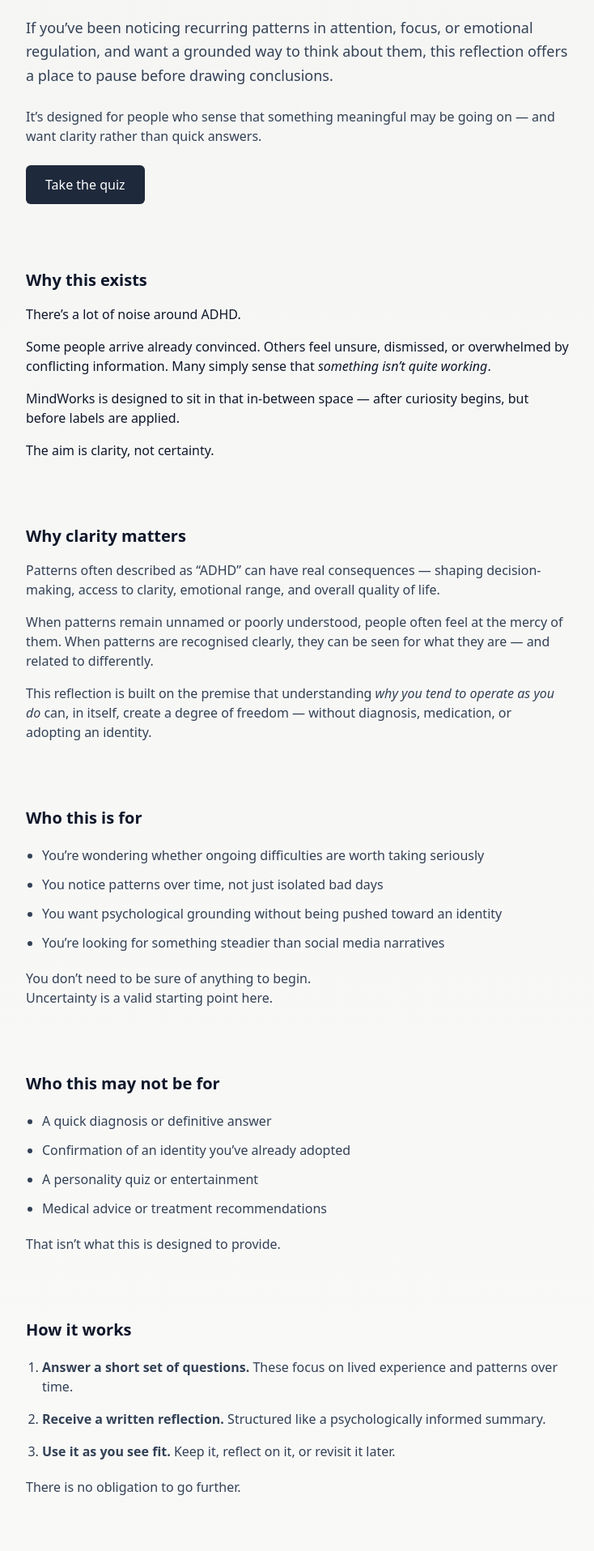
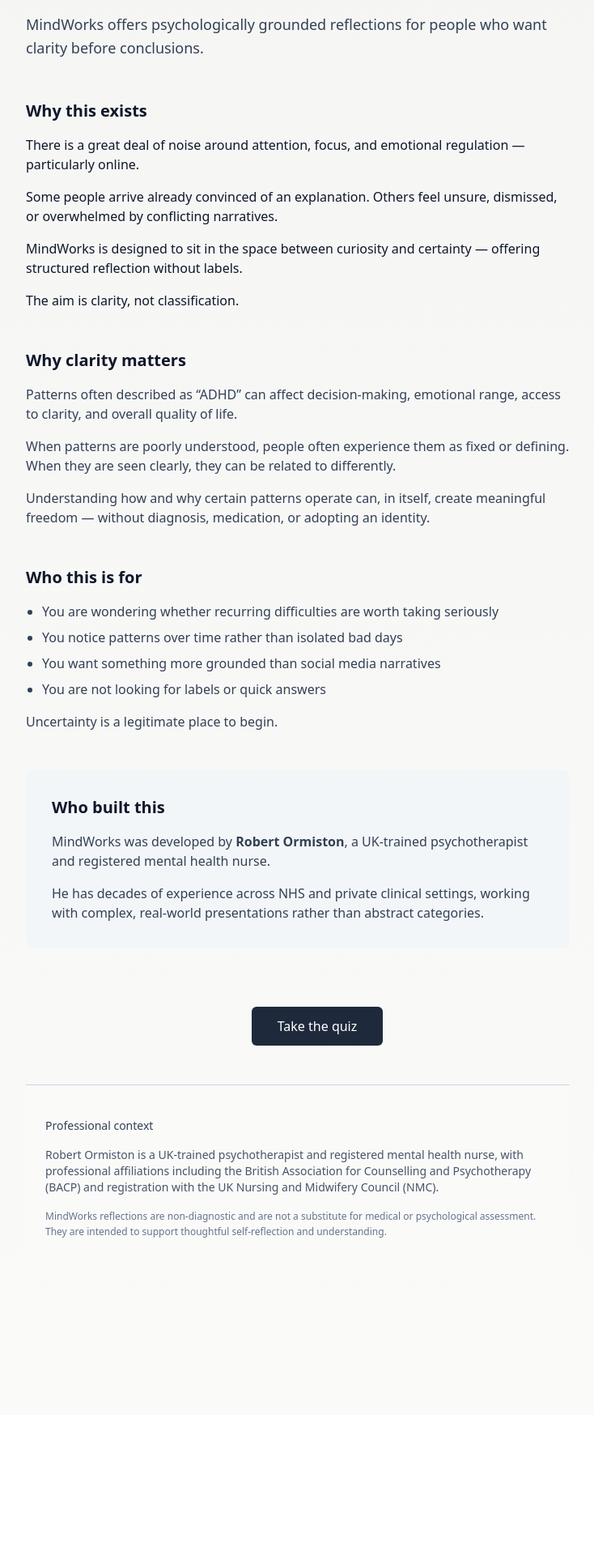
Before and after one commit to stopinder/therapy-orientation-quiz, a Vue app: page /about in a window 1280 px wide. Shown: the part 225-2140 px from the top of the page at 81% size, without its empty margins (248-982 px from the left). After the commit the page ends 1972 px from the top, so only its background shows below. Built offline with nearby package versions, Linux system fonts and the light colour scheme; no server answers.

Commit message:
Tighten About page spacing, center CTA, format footer

```diff
--- a/src/views/About.vue
+++ b/src/views/About.vue
@@ -1,51 +1,40 @@
 <template>
   <main class="min-h-screen bg-gradient-to-b from-stone-100 to-stone-50 px-6 pt-12 pb-20">
-    <div class="max-w-3xl mx-auto px-6 pt-8 pb-24 space-y-20">
+    <div class="max-w-3xl mx-auto px-6 pt-8 pb-24 space-y-12">
 
       <!-- HERO -->
-      <section class="space-y-6">
+      <section class="space-y-5">
         <h1 class="text-3xl md:text-4xl font-semibold tracking-tight">
           A structured psychological reflection — built to be taken seriously
         </h1>
 
         <p class="text-lg leading-relaxed text-slate-700 max-w-2xl">
-          If you’ve been noticing recurring patterns in attention, focus, or emotional regulation,
-          and want a grounded way to think about them, this reflection offers a place to pause
-          before drawing conclusions.
+          MindWorks offers psychologically grounded reflections for people who want
+          clarity before conclusions.
         </p>
-
-        <p class="text-slate-700 max-w-2xl">
-          It’s designed for people who sense that something meaningful may be going on —
-          and want clarity rather than quick answers.
-        </p>
-
-        <a
-            href="https://gpttherapyassist.lemonsqueezy.com/buy/519426ee-40c5-4fd2-930a-fba4fdd6bf0d?redirect_url=https://therapy-orientation-quiz.vercel.app/gateway?order_id={order_id}"
-            class="inline-block rounded-md bg-slate-800 px-6 py-3 text-white font-medium hover:bg-slate-700 transition"
-        >
-          Take the quiz
-        </a>
       </section>
 
       <!-- WHY THIS EXISTS -->
       <section class="space-y-4 max-w-2xl">
         <h2 class="text-xl font-semibold">Why this exists</h2>
 
-        <p>There’s a lot of noise around ADHD.</p>
-
         <p>
-          Some people arrive already convinced. Others feel unsure, dismissed, or overwhelmed
-          by conflicting information. Many simply sense that
-          <em>something isn’t quite working</em>.
+          There is a great deal of noise around attention, focus, and emotional regulation —
+          particularly online.
         </p>
 
         <p>
-          MindWorks is designed to sit in that in-between space —
-          after curiosity begins, but before labels are applied.
+          Some people arrive already convinced of an explanation. Others feel unsure,
+          dismissed, or overwhelmed by conflicting narratives.
+        </p>
+
+        <p>
+          MindWorks is designed to sit in the space between curiosity and certainty —
+          offering structured reflection without labels.
         </p>
 
         <p class="font-medium">
-          The aim is clarity, not certainty.
+          The aim is clarity, not classification.
         </p>
       </section>
 
@@ -54,110 +43,89 @@
         <h2 class="text-xl font-semibold">Why clarity matters</h2>
 
         <p class="text-slate-700">
-          Patterns often described as “ADHD” can have real consequences —
-          shaping decision-making, access to clarity, emotional range,
-          and overall quality of life.
+          Patterns often described as “ADHD” can affect decision-making, emotional range,
+          access to clarity, and overall quality of life.
         </p>
 
         <p class="text-slate-700">
-          When patterns remain unnamed or poorly understood, people often feel
-          at the mercy of them. When patterns are recognised clearly,
-          they can be seen for what they are — and related to differently.
+          When patterns are poorly understood, people often experience them as fixed or defining.
+          When they are seen clearly, they can be related to differently.
         </p>
 
         <p class="text-slate-700">
-          This reflection is built on the premise that understanding
-          <em>why you tend to operate as you do</em>
-          can, in itself, create a degree of freedom —
-          without diagnosis, medication, or adopting an identity.
+          Understanding how and why certain patterns operate can, in itself,
+          create meaningful freedom — without diagnosis, medication, or adopting an identity.
         </p>
       </section>
 
       <!-- WHO THIS IS FOR -->
-      <section class="space-y-5 max-w-2xl">
+      <section class="space-y-4 max-w-2xl">
         <h2 class="text-xl font-semibold">Who this is for</h2>
 
-        <ul class="space-y-3 list-disc pl-5 text-slate-700">
-          <li>You’re wondering whether ongoing difficulties are worth taking seriously</li>
-          <li>You notice patterns over time, not just isolated bad days</li>
-          <li>You want psychological grounding without being pushed toward an identity</li>
-          <li>You’re looking for something steadier than social media narratives</li>
+        <ul class="space-y-2 list-disc pl-5 text-slate-700">
+          <li>You are wondering whether recurring difficulties are worth taking seriously</li>
+          <li>You notice patterns over time rather than isolated bad days</li>
+          <li>You want something more grounded than social media narratives</li>
+          <li>You are not looking for labels or quick answers</li>
         </ul>
 
         <p class="text-slate-700">
-          You don’t need to be sure of anything to begin.
-          <br />
-          Uncertainty is a valid starting point here.
+          Uncertainty is a legitimate place to begin.
         </p>
       </section>
 
-      <!-- WHO THIS IS NOT FOR -->
-      <section class="space-y-5 max-w-2xl">
-        <h2 class="text-xl font-semibold">Who this may not be for</h2>
-
-        <ul class="space-y-3 list-disc pl-5 text-slate-700">
-          <li>A quick diagnosis or definitive answer</li>
-          <li>Confirmation of an identity you’ve already adopted</li>
-          <li>A personality quiz or entertainment</li>
-          <li>Medical advice or treatment recommendations</li>
-        </ul>
-
-        <p class="text-slate-700">
-          That isn’t what this is designed to provide.
-        </p>
-      </section>
-
-      <!-- HOW IT WORKS -->
-      <section class="space-y-5 max-w-2xl">
-        <h2 class="text-xl font-semibold">How it works</h2>
-
-        <ol class="space-y-4 list-decimal pl-5 text-slate-700">
-          <li>
-            <strong>Answer a short set of questions.</strong>
-            These focus on lived experience and patterns over time.
-          </li>
-          <li>
-            <strong>Receive a written reflection.</strong>
-            Structured like a psychologically informed summary.
-          </li>
-          <li>
-            <strong>Use it as you see fit.</strong>
-            Keep it, reflect on it, or revisit it later.
-          </li>
-        </ol>
-
-        <p class="text-slate-700">
-          There is no obligation to go further.
-        </p>
-      </section>
-
-      <!-- CREDIBILITY ANCHOR -->
+      <!-- WHO BUILT THIS -->
       <section class="rounded-lg bg-slate-100/70 px-8 py-8 space-y-4 max-w-2xl">
         <h2 class="text-xl font-semibold">Who built this</h2>
 
         <p class="text-slate-700">
-          MindWorks reflections were developed by
-          <strong>Robert Ormiston</strong>,
-          a UK-trained psychotherapist and registered mental health nurse,
-          with decades of experience across NHS and private clinical settings.
+          MindWorks was developed by <strong>Robert Ormiston</strong>,
+          a UK-trained psychotherapist and registered mental health nurse.
         </p>
 
         <p class="text-slate-700">
-          The work draws on formal clinical frameworks and long-term professional practice,
-          translated into accessible psychological language.
+          He has decades of experience across NHS and private clinical settings,
+          working with complex, real-world presentations rather than abstract categories.
         </p>
       </section>
 
-      <!-- FINAL CTA -->
-      <section class="pt-6">
+      <!-- CTA -->
+      <section class="pt-6 flex justify-center">
         <a
             href="https://gpttherapyassist.lemonsqueezy.com/buy/519426ee-40c5-4fd2-930a-fba4fdd6bf0d?redirect_url=https://therapy-orientation-quiz.vercel.app/gateway?order_id={order_id}"
-            class="inline-block rounded-md bg-slate-800 px-6 py-3 text-white font-medium hover:bg-slate-700 transition"
+            class="inline-block rounded-md bg-slate-800 px-8 py-3 text-white font-medium hover:bg-slate-700 transition"
         >
           Take the quiz
         </a>
       </section>
 
+      <!-- FOOTER -->
+      <footer class="mt-16 border-t border-slate-300 bg-stone-50 px-6 py-10 text-sm text-slate-600 max-w-2xl">
+        <div class="space-y-4">
+
+          <p class="font-medium text-slate-700">
+            Professional context
+          </p>
+
+          <p>
+            Robert Ormiston is a UK-trained psychotherapist and registered mental health nurse,
+            with professional affiliations including the British Association for Counselling
+            and Psychotherapy (BACP) and registration with the UK Nursing and Midwifery Council (NMC).
+          </p>
+
+          <p class="text-xs text-slate-500 leading-relaxed">
+            MindWorks reflections are non-diagnostic and are not a substitute for medical or
+            psychological assessment. They are intended to support thoughtful self-reflection
+            and understanding.
+          </p>
+
+        </div>
+      </footer>
+
     </div>
   </main>
 </template>
+
+<script setup>
+// About page — static content only
+</script>
```
